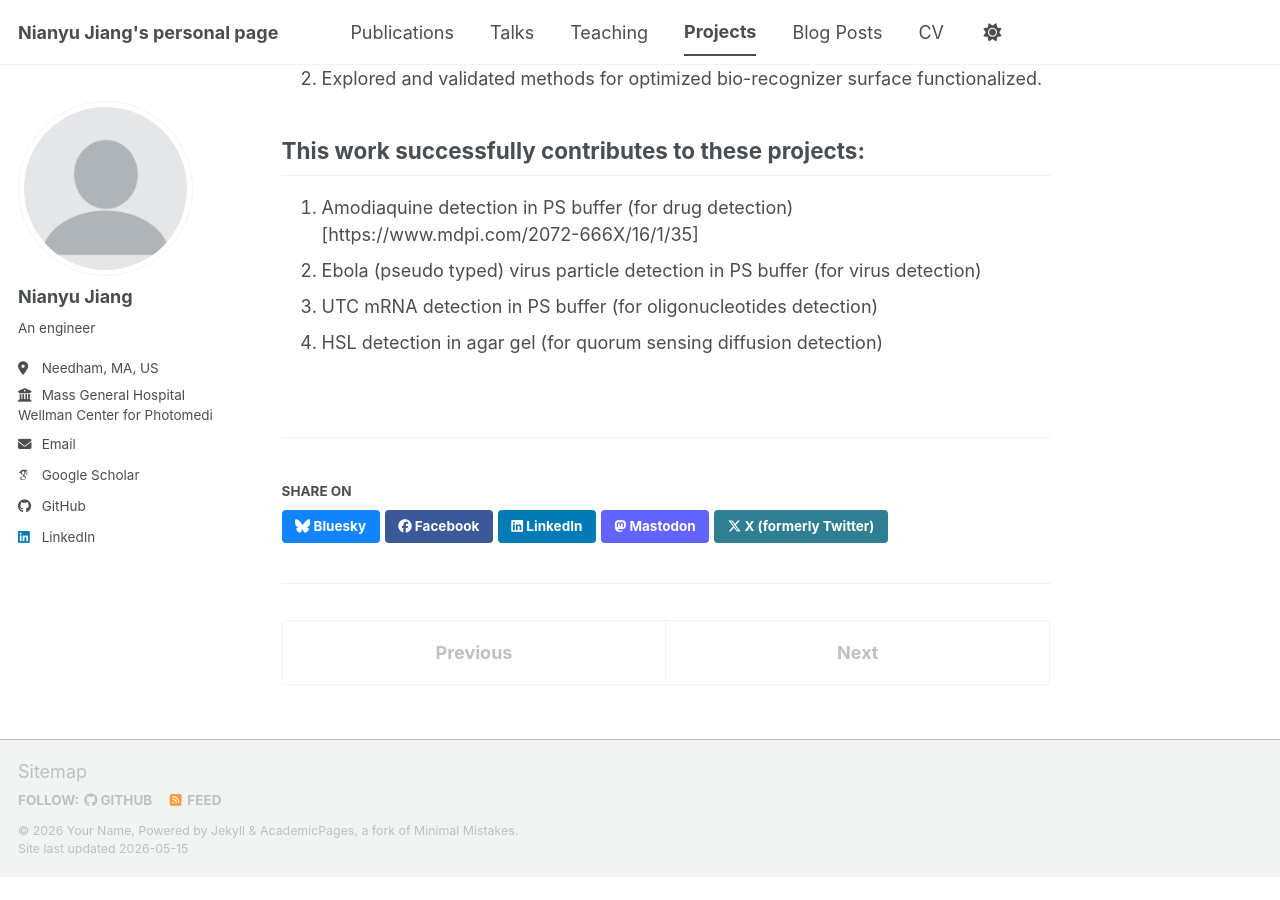
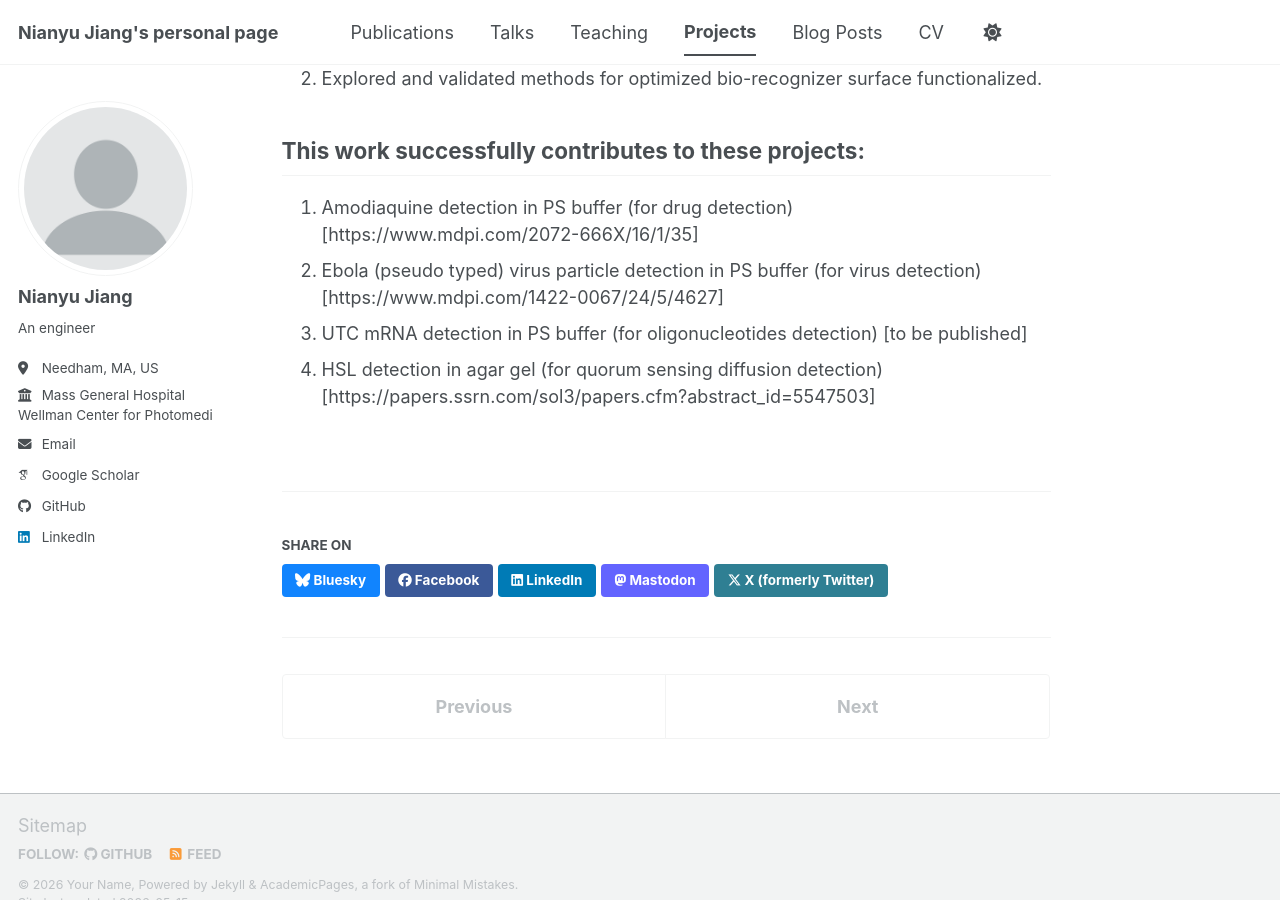
Before and after one commit to NianyuJiang/NianyuJiang.github.io, a Jekyll site: the page built from _portfolio/portfolio-1.md, in a window 1280 px wide and 900 px high, scrolled down 973 px. Built offline with Jekyll 4.4.1, drawn with Linux system fonts in a browser that asks for light colours; some web fonts are replaced; a script bundle is joined from its source files by our own code; library files that are not in the unit come from our copies; before the commit the page ends 1850 px from its top, so only the background shows below that.

Commit message:
Update project links and add publication status

```diff
--- a/_portfolio/portfolio-1.md
+++ b/_portfolio/portfolio-1.md
@@ -25,6 +25,6 @@ At Biochemisty & Molecular Biology side:
 This work successfully contributes to these projects:
 ---
 1. Amodiaquine detection in PS buffer (for drug detection) [https://www.mdpi.com/2072-666X/16/1/35]
-2. Ebola (pseudo typed) virus particle detection in PS buffer (for virus detection)
-3. UTC mRNA detection in PS buffer (for oligonucleotides detection)
-4. HSL detection in agar gel (for quorum sensing diffusion detection)
+2. Ebola (pseudo typed) virus particle detection in PS buffer (for virus detection) [https://www.mdpi.com/1422-0067/24/5/4627]
+3. UTC mRNA detection in PS buffer (for oligonucleotides detection) [to be published]
+4. HSL detection in agar gel (for quorum sensing diffusion detection) [https://papers.ssrn.com/sol3/papers.cfm?abstract_id=5547503]
```
